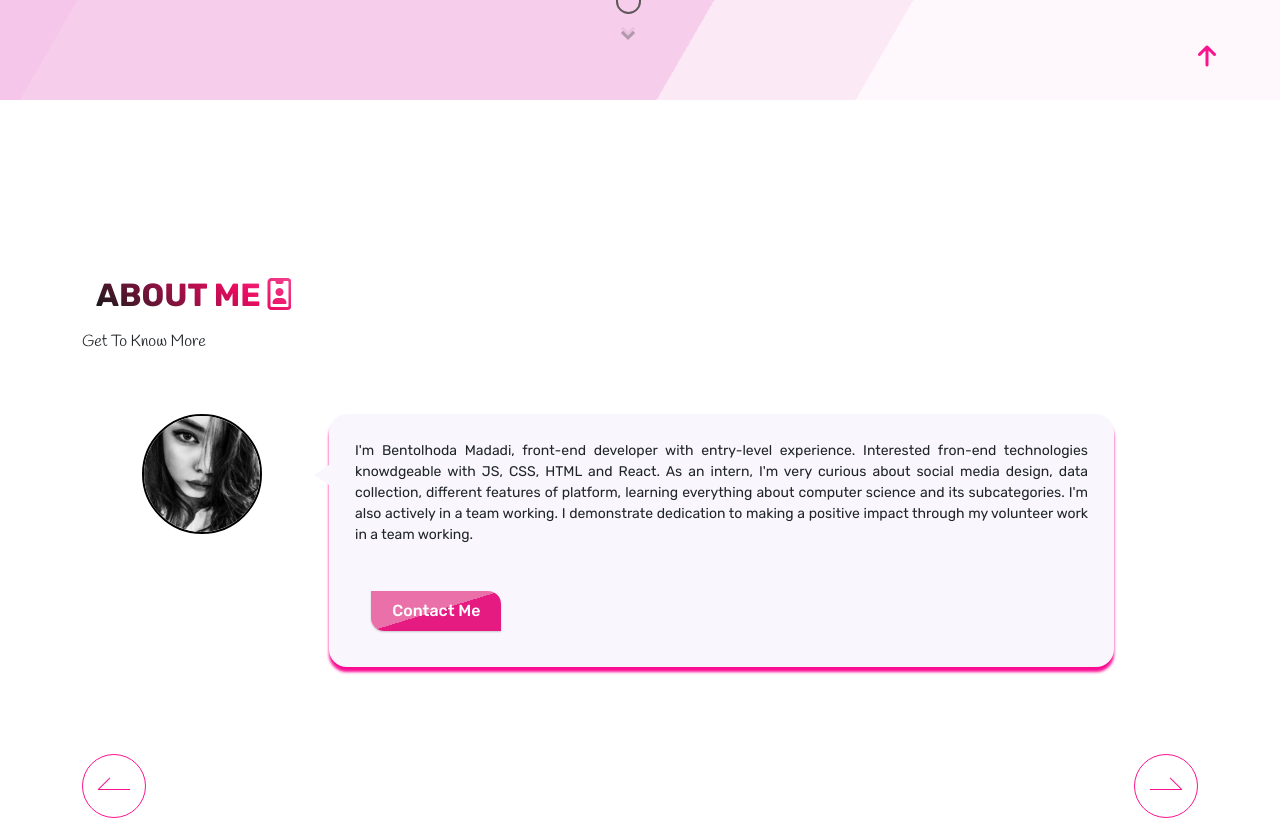
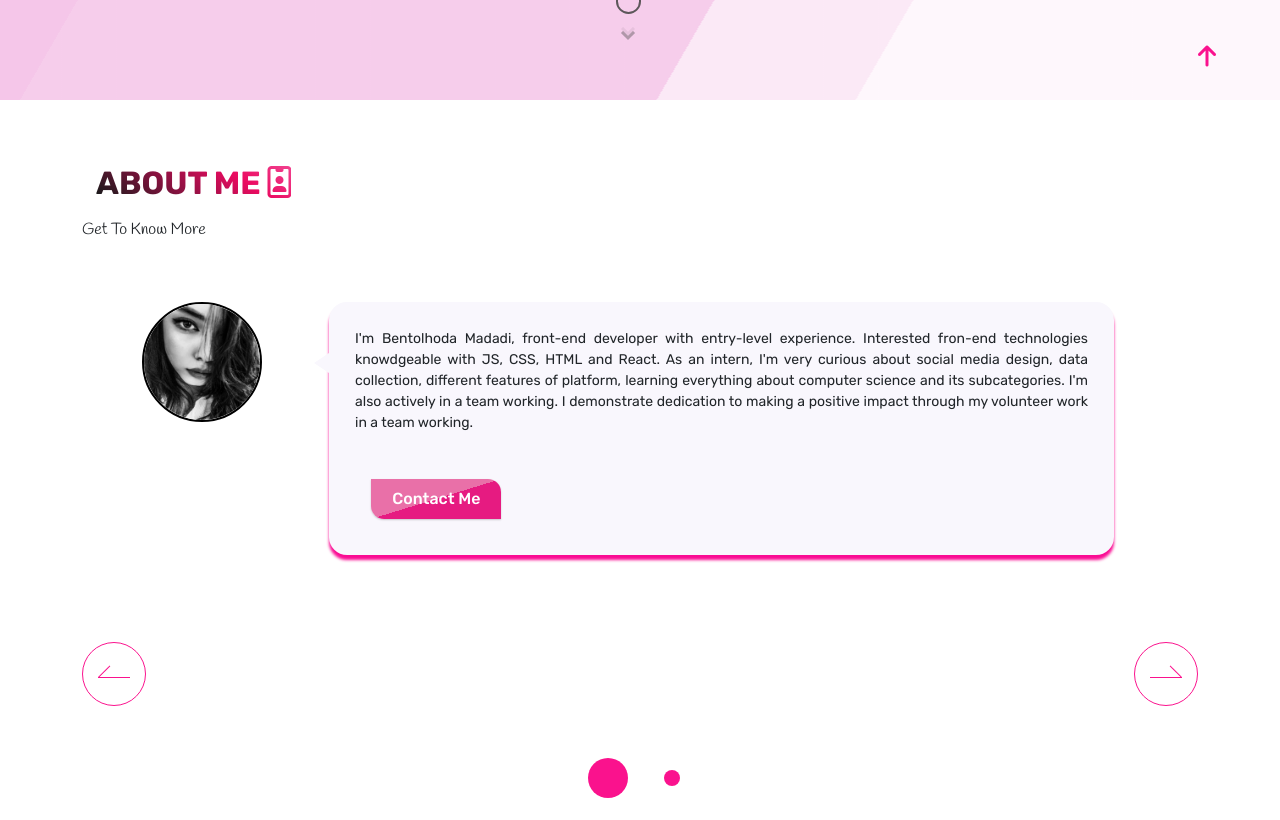
Before and after one commit to hodamadadi/Hoda-Madadi, a React (Create React App) app: page / in a window 1280 px wide. Shown: the part 700-1520 px from the top of the page. Built offline with nearby package versions, Linux system fonts and the light colour scheme; a web font is replaced by a local one.

Commit message:
Update about.css

```diff
--- a/src/Components/about/about.css
+++ b/src/Components/about/about.css
@@ -60,8 +60,7 @@ p {
   margin-bottom: 1rem;
 }
 #about {
-  margin-top: 7rem;
-  padding-top: 4rem;
+  margin-top: 2rem;
 }
 /*---------------------------SLIDER STYLES-------------------------------*/
 input[type='radio'] {
```
